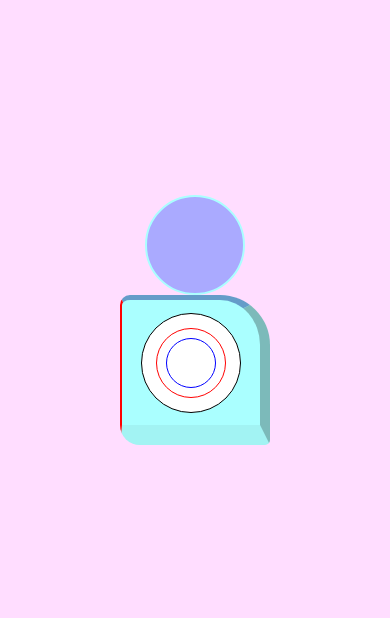
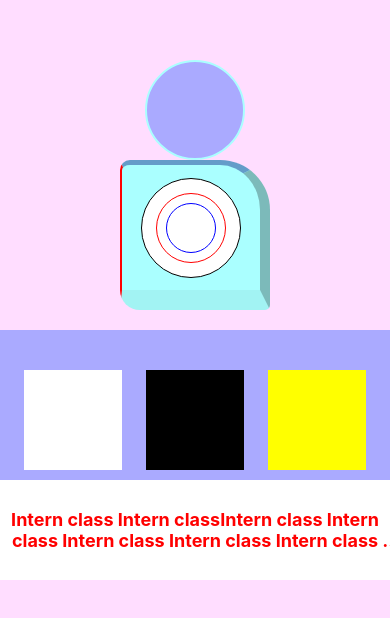
Before and after one commit to Asmatchd/FaizanIntern, a React Native app: screen / in a window 390 px wide. Shown: the part 102-720 px from the top of the page. Built offline with nearby package versions, Linux system fonts and the light colour scheme.

Commit message:
margin, pading, flex direction all cover, text component done

```diff
--- a/App.js
+++ b/App.js
@@ -1,7 +1,7 @@
 /* eslint-disable react/self-closing-comp */
 /* eslint-disable react-native/no-inline-styles */
 import React from 'react';
-import {View} from 'react-native';
+import {View, Text} from 'react-native';
 
 class App extends React.Component {
   render() {
@@ -81,6 +81,72 @@ class App extends React.Component {
             </View>
           </View>
         </View>
+
+        <View
+          style={{
+            height: 150,
+            width: '100%',
+            backgroundColor: '#aaf',
+            marginTop: 20,
+            flexDirection: 'row',
+            // justifyContent: 'center',
+            // justifyContent: 'space-between',
+            // justifyContent: 'space-around',
+            justifyContent: 'space-evenly',
+            // alignItems: 'center',
+            paddingTop: 40,
+          }}>
+          <View
+            style={{
+              height: 100,
+              width: '25%',
+              backgroundColor: 'white',
+              // marginRight: 20,
+              // marginTop: -20,
+            }}></View>
+
+          <View
+            style={{
+              height: 100,
+              width: '25%',
+              backgroundColor: 'black',
+              // marginLeft: 20,
+              // marginRight: 20,
+              // marginTop: 20,
+              // marginBottom: 20,
+            }}></View>
+
+          <View
+            style={{
+              height: 100,
+              width: '25%',
+              backgroundColor: 'yellow',
+            }}></View>
+        </View>
+
+        <View
+          style={{
+            height: 100,
+            width: '100%',
+            backgroundColor: '#fff',
+            alignItems: 'center',
+            justifyContent: 'center',
+            // paddingLeft: 20,
+          }}>
+          <Text
+            style={{
+              textAlign: 'center',
+              fontSize: 18,
+              fontWeight: 'bold',
+              // fontStyle: 'italic',
+              color: 'red',
+            }}
+            numberOfLines={2}>
+            Intern class Intern classIntern class Intern class Intern class
+            Intern class Intern class Intern classIntern class Intern class
+            Intern class Intern class
+          </Text>
+        </View>
       </View>
     );
   }
```
